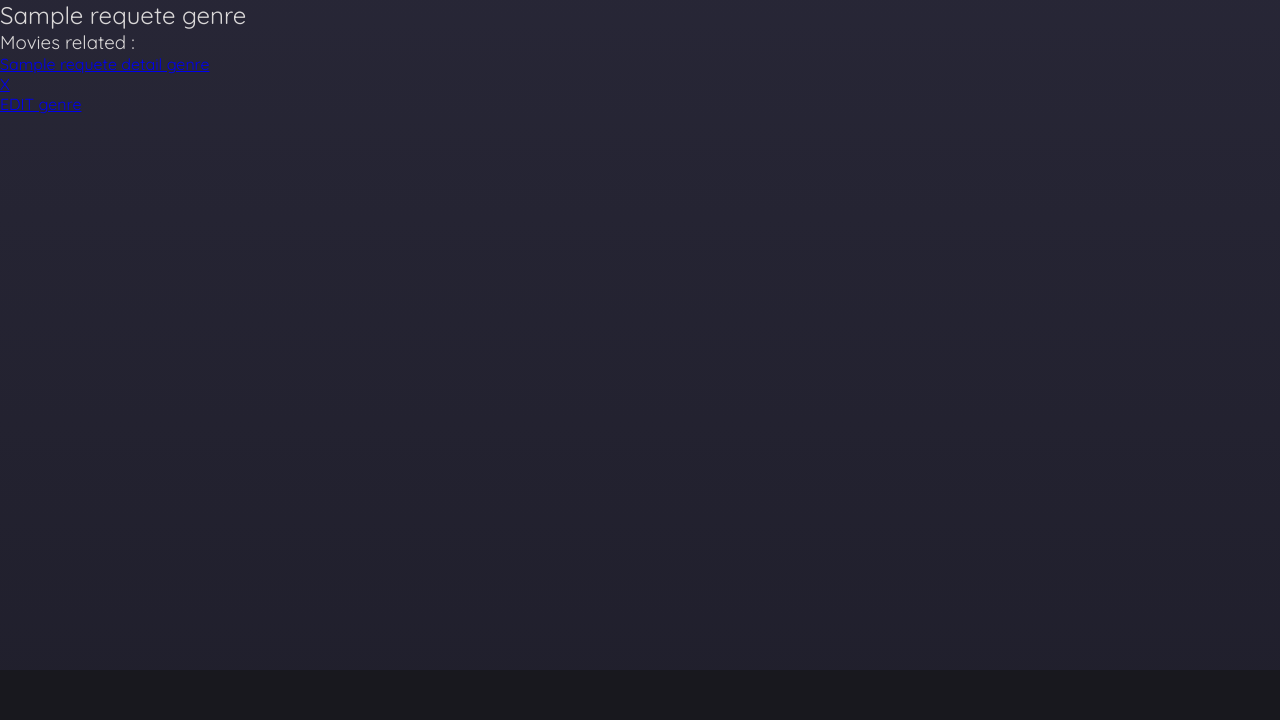
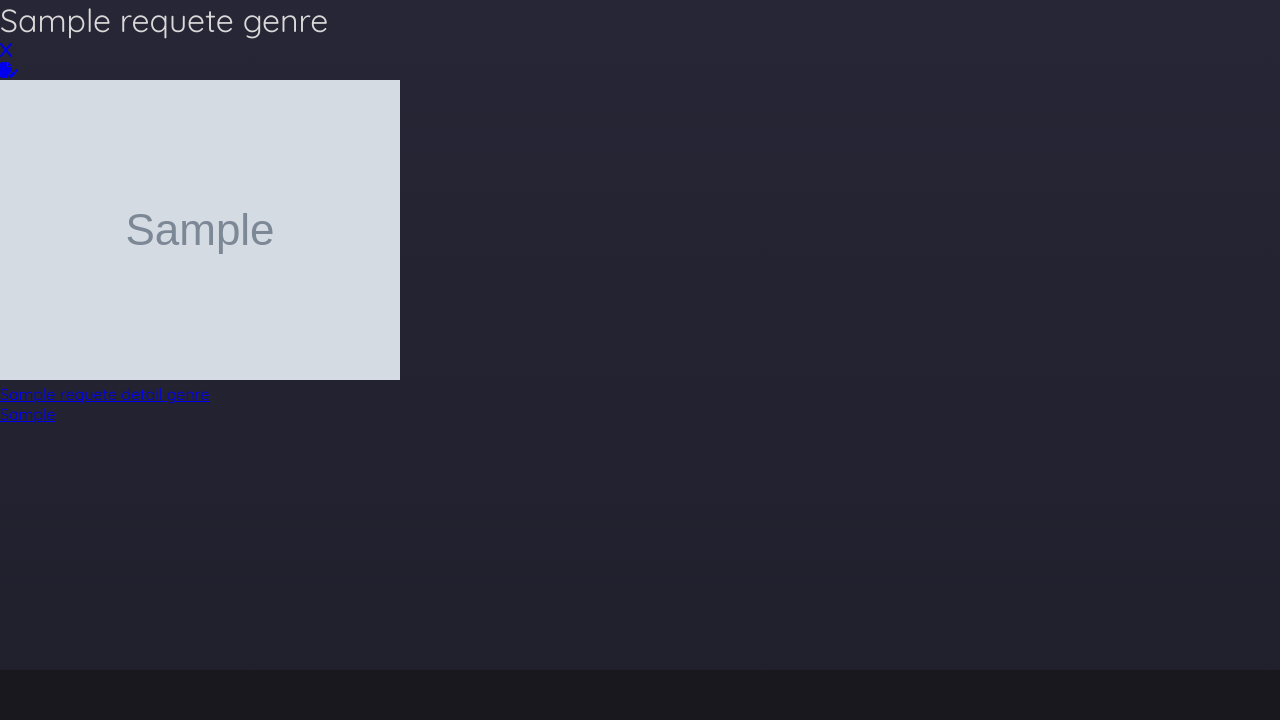
Before and after one commit to M-Laetitia/Php_SQL_Cinema, a PHP site: the page made by view/genre/detailGenre.php in a window 1280 px wide. Shown: the part 80-800 px from the top of the page. Run offline with PHP 8.4, Linux system fonts and the light colour scheme; the template is opened without the code that fills it: most values are stand-ins (such as "Sample title", 1, 10 or a date in 2020); grey boxes marked "Sample" are stand-in pictures.

Commit message:
style: Add styles + improve details display

```diff
--- a/view/genre/detailGenre.php
+++ b/view/genre/detailGenre.php
@@ -1,43 +1,58 @@
 <?php ob_start(); ?>
 
+<?php $genre = $requeteGenre->fetch();?>
 
-<div>
+<div class="container container-genre">
+    <h1><?= $genre["label_genre"] ?></h1>
+
+    <div class="edit_delete">
+        <div><a href="index.php?action=supprimerGenre&id=<?=$genre["id_genre"]?>"><i class="fa-solid fa-x"></i></a></div>
+        <div><a href="index.php?action=updateGenre&id=<?=$genre["id_genre"]?>"><i class="fa-solid fa-file-pen"></i></a></div>
+    </div>
+
+    <div class="list">
+
+        <?php foreach($requeteDetailGenre->fetchAll() as $genre) {
+            ?>
+
+            <div class="card">
+                <figure>
                     <?php
-        $genre = $requeteGenre->fetch();
+                        if($genre["movie_image"] == NULL){
+                            echo '<img src="./public/Images/default_movie.jpg" alt="black and white film stock">';
+                        }
+                        else{
+                        echo "<img src=". $genre["movie_image"] .">";
+                        }
                     ?>
-        <h2><?= $genre["label_genre"] ?></h2>
-        <h3>Movies related : </h3>
+                </figure>
 
+                <div class="info">
+                    <p><a href="index.php?action=detailFilm&id=<?= $genre["id_movie"]?>"><?= $genre["movie_title"]?></a></p>
+                    <p><a href="index.php?action=detailRealisateur&id=<?= $genre["id_director"]?>"><?= $genre["directorComplete"]?></a></p>
+                </div>
+            </div>
 
-    <?php
-    foreach($requeteDetailGenre->fetchAll() as $genre) {
-    ?>
-    <p><a href="index.php?action=detailFilm&id=<?= $genre["id_movie"]?>"><?= $genre["movie_title"]?></a></p>
         <?php
             }
         ?>
 
+
     </div>
-
-    <div>
-    <a href="index.php?action=supprimerGenre&id=<?=$genre["id_genre"]?>">X</a>
-    </div>
-
-
-    <div>
-    <a href="index.php?action=updateGenre&id=<?=$genre["id_genre"]?>"> EDIT  genre</a>
 </div>
 
 
 
 
-<?php
-
-$titre = "Genre";
-$titre_secondaire = "Detail genre";
-$contenu = ob_get_clean();
-
-require "view/template.php";
 
 
+
+
+
+
+
+<?php
+$titre = "List Genre";
+$contenu = ob_get_clean();
+require "view/template.php";
 ?>
```
Lines whose indentation alone changed are shown as unchanged.
